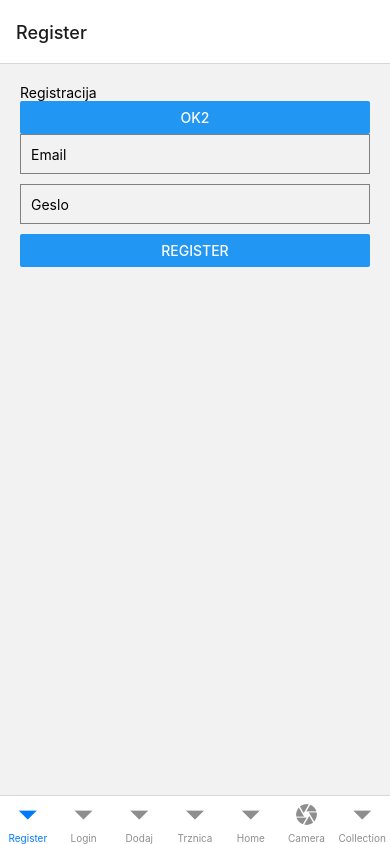
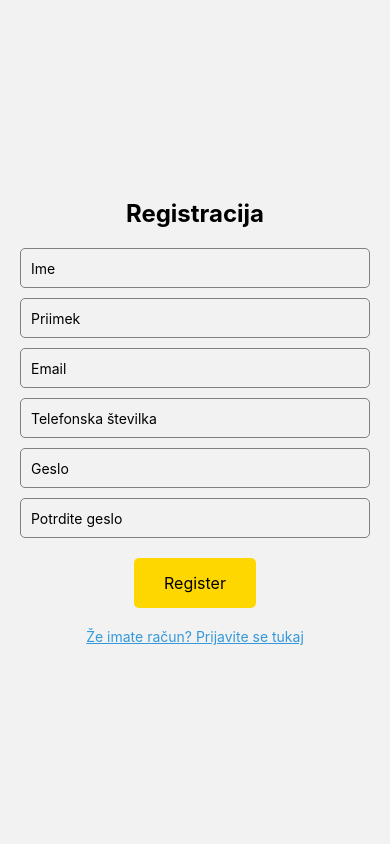
Before and after one commit to MolehLuka/CoinCatcher, a React Native app in the folder frontend/: screen /Register in a window 390 px wide. Built offline with nearby package versions, Linux system fonts and the light colour scheme.

Commit message:
navigation,izgled

```diff
--- a/frontend/components/Login/login.tsx
+++ b/frontend/components/Login/login.tsx
@@ -1,48 +1,45 @@
 import { NativeStackNavigationProp } from "@react-navigation/native-stack";
 import React, { useEffect, useState } from "react";
 import auth from '@react-native-firebase/auth';
-
-import {
-  View,
-  Text,
-  TextInput,
-  Button,
-  StyleSheet,
-  TouchableOpacity,
-} from "react-native";
+import AsyncStorage from '@react-native-async-storage/async-storage';
+import { View, Text, TextInput, Button, StyleSheet, TouchableOpacity, Keyboard } from "react-native";
 import Modal from "react-native-modal";
 import axios, { AxiosResponse } from "axios";
 import { useAuth } from "../../authcontext";
 import { baseUrl } from "../../global";
-
 
 interface LoginProps {
   navigation: NativeStackNavigationProp<any>;
 }
 
 function Login({ navigation }: LoginProps) {
-  const [firstName, setFirstName] = useState("");
-  const [lastName, setLastName] = useState("");
   const [email, setEmail] = useState("");
   const [password, setPassword] = useState("");
-  const [passwordConfirm, setPasswordConfirm] = useState("");
-  const [response, setResponse] = useState("")
-  const { user, setUser } = useAuth();
-
+  const [response, setResponse] = useState("");
+  const { setUser } = useAuth();
   const [isModalVisible, setModalVisible] = useState(false);
-
 
   const handleLogin = async (): Promise<void> => {
     try {
       const response: AxiosResponse = await axios.post(`${baseUrl}/login`, {
         email: email,
-        password : password,
+        password: password,
       });
 
       const user = response.data.user;
-      setUser(user)
+      setUser(user);
 
+      const saveData = async () => {
+        try {
+          await AsyncStorage.setItem('id', user);
+          console.log('Podatek shranjen uspešno.');
+        } catch (error) {
+          console.error('Napaka pri shranjevanju podatka:', error);
+        }
+      };
 
+      saveData();
+      navigation.navigate('App');
       console.log('Odgovor od backend-a:', response.data);
     } catch (error) {
       if (axios.isAxiosError(error)) {
@@ -50,9 +47,8 @@ function Login({ navigation }: LoginProps) {
 
         if (error.response) {
           console.error('Error Response Data:', error.response.data);
-          setResponse(error.response.data.message)
+          setResponse(error.response.data.message);
           setModalVisible(true);
-
         }
       } else {
         console.error('Napaka pri klicanju backend-a:', error);
@@ -60,20 +56,25 @@ function Login({ navigation }: LoginProps) {
     }
   };
 
-
   const closeModal = () => {
     setModalVisible(false);
   };
 
+  const navigateToRegister = () => {
+    navigation.navigate('Register');
+  };
+
   return (
     <View style={styles.container}>
-      <Text>Registracija</Text>
+      <Text style={styles.title}>Prijava</Text>
       <TextInput
   style={styles.input}
   placeholder="Email"
   onChangeText={setEmail}
   value={email}
   keyboardType="email-address"
+  autoCapitalize="none"
+  autoCorrect={false}
 />
 <TextInput
   style={styles.input}
@@ -81,8 +82,17 @@ function Login({ navigation }: LoginProps) {
   onChangeText={setPassword}
   value={password}
   secureTextEntry
+  autoCapitalize="none"
+  autoCorrect={false}
+  onEndEditing={() => Keyboard.dismiss()}
 />
-      <Button title="Login" onPress={handleLogin} />
+      <TouchableOpacity onPress={navigateToRegister}>
+        <Text style={styles.registerLink}>Nimate računa? Registrirajte se tukaj</Text>
+      </TouchableOpacity>
+      <TouchableOpacity onPress={handleLogin} style={styles.loginButton}>
+  <Text style={styles.loginButtonText}>Login</Text>
+</TouchableOpacity>
+
 
       <Modal isVisible={isModalVisible}>
         <View style={styles.modalContent}>
@@ -96,14 +106,38 @@ function Login({ navigation }: LoginProps) {
 
 const styles = StyleSheet.create({
   container: {
+    flex: 1,
+    justifyContent: 'center',
+    alignItems: 'center',
     padding: 20,
+  },
+  title: {
+    fontSize: 24,
+    fontWeight: 'bold',
+    marginBottom: 20,
   },
   input: {
     height: 40,
     borderColor: "gray",
     borderWidth: 1,
-    marginBottom: 10,
+    marginBottom: 20,
     padding: 10,
+    width: '100%',
+    borderRadius: 5,
+  },
+
+  loginButton: {
+    backgroundColor: 'gold',
+    paddingVertical: 15,
+    paddingHorizontal: 30,
+    borderRadius: 5,
+    marginTop: 10,
+  },
+
+  registerLink: {
+    color: '#3498db',
+    marginBottom: 20,
+    textDecorationLine: 'underline',
   },
   modalContent: {
     backgroundColor: "white",
@@ -111,6 +145,13 @@ const styles = StyleSheet.create({
     borderRadius: 10,
     alignItems: "center",
   },
+
+
+loginButtonText: {
+  color: 'black',
+  fontSize: 18,
+},
+
 });
 
 export default Login;
--- a/frontend/components/Navigation/navigation.tsx
+++ b/frontend/components/Navigation/navigation.tsx
@@ -1,48 +1,40 @@
-import React from "react";
-import { createBottomTabNavigator } from "@react-navigation/bottom-tabs";
-import { NavigationContainer } from "@react-navigation/native";
-import { CameraScreen } from "../CameraScreen/camera";
-import { Icon } from "react-native-elements";
-import { createStackNavigator } from "@react-navigation/stack";
-import { createDrawerNavigator } from "@react-navigation/drawer";
-import CollectionScreen from "../Collection/collection";
-import HomeScreen from "../HomeScreen/home";
-import ScannedCoinInfo from "../ScannedCoinInfo/scannedcoininfo";
-import Register from "../Register/register";
-import Login from "../Login/login";
-import DodajKovanecScreen from "../DodajTrznica/dodajtrznica";
-import Trznica from "../Trznica/trznica";
+import React, { useEffect, useState } from 'react';
+import { View, StatusBar, StyleSheet } from 'react-native';
+import { createBottomTabNavigator } from '@react-navigation/bottom-tabs';
+import { NavigationContainer } from '@react-navigation/native';
+import { createStackNavigator } from '@react-navigation/stack';
+import CollectionScreen from '../Collection/collection';
+import HomeScreen from '../HomeScreen/home';
+import ScannedCoinInfo from '../ScannedCoinInfo/scannedcoininfo';
+import Login from '../Login/login';
+import AsyncStorage from '@react-native-async-storage/async-storage';
+import Register from '../Register/register';
+import Icon from 'react-native-elements/dist/icons/Icon';
+import Trznica from '../Trznica/trznica';
+import DodajKovanecScreen from '../DodajTrznica/dodajtrznica';
 
 const Tab = createBottomTabNavigator();
 const Stack = createStackNavigator();
-const Drawer = createDrawerNavigator();
 
 const CameraStack = createStackNavigator();
 
 function CameraStackNavigator() {
   return (
     <CameraStack.Navigator>
-      <CameraStack.Screen name="CameraScreen" component={CameraScreen} options={{headerShown: false}}/>
-      <CameraStack.Screen name="ScannedCoinInfo" component={ScannedCoinInfo} options={{headerShown: false}}/>
+      <CameraStack.Screen name="CameraScreen" component={ScannedCoinInfo} options={{ headerShown: false }} />
+      <CameraStack.Screen name="ScannedCoinInfo" component={ScannedCoinInfo} options={{ headerShown: false }} />
     </CameraStack.Navigator>
   );
 }
 
-const setUid = () =>{
-
-}
 
 
-const AppNavigator = () => {
+function Navigator() {
   return (
-    <NavigationContainer>
-      <Tab.Navigator>
-      <Stack.Screen name="Register" component={Register} />
-        <Stack.Screen name="Login" component={Login}/>
-        <Stack.Screen name="Dodaj" component={DodajKovanecScreen}/>
-        <Stack.Screen name="Trznica" component={Trznica}/>
-        <Tab.Screen name="Home" component={HomeScreen} />
-        <Tab.Screen
+
+    <Tab.Navigator>
+      <Tab.Screen name="Home" component={HomeScreen} />
+      <Tab.Screen
           name="Camera"
           component={CameraStackNavigator}
           options={{
@@ -52,7 +44,49 @@ const AppNavigator = () => {
           }}
         />
         <Tab.Screen name="Collection" component={CollectionScreen} />
-      </Tab.Navigator>
+        <Tab.Screen name="Trznica" component={Trznica} />
+    </Tab.Navigator>
+
+
+  );
+}
+
+const AppNavigator = () => {
+  const [initialRouteName, setInitialRouteName] = useState('');
+  const [loading, setLoading] = useState(true);
+
+  useEffect(() => {
+    const preveriUid = async () => {
+      try {
+        const value = await AsyncStorage.getItem('id');
+        if (value === null) {
+          console.log('Vrednost ne obstaja v AsyncStorage.');
+          setInitialRouteName('Login');
+        } else {
+          setInitialRouteName('Home');
+        }
+      } catch (error) {
+        console.error('Napaka pri branju podatka iz AsyncStorage:', error);
+      } finally {
+        setLoading(false);
+      }
+    };
+
+    preveriUid();
+  }, []);
+
+  if (loading) {
+    return null;
+  }
+
+  return (
+    <NavigationContainer>
+      <Stack.Navigator initialRouteName={initialRouteName}>
+        <Stack.Screen name="App" component={Navigator} options={{ headerShown: false }} />
+        <Stack.Screen name="Login" component={Login} options={{ headerShown: false }} />
+        <Stack.Screen name="Register" component={Register} options={{ headerShown: false }} />
+        <Stack.Screen name="DodajTrznica" component={DodajKovanecScreen} options={{ headerShown: false }} />
+      </Stack.Navigator>
     </NavigationContainer>
   );
 };
--- a/frontend/components/Register/register.tsx
+++ b/frontend/components/Register/register.tsx
@@ -1,16 +1,10 @@
-import { NativeStackNavigationProp } from "@react-navigation/native-stack";
 import React, { useState } from "react";
-import {
-  View,
-  Text,
-  TextInput,
-  Button,
-  StyleSheet,
-  TouchableOpacity,
-} from "react-native";
+import { View, Text, TextInput, StyleSheet, TouchableOpacity } from "react-native";
 import Modal from "react-native-modal";
 import axios, { AxiosResponse } from "axios";
 import { useAuth } from "../../authcontext";
+import AsyncStorage from "@react-native-async-storage/async-storage";
+import { NativeStackNavigationProp } from "@react-navigation/native-stack";
 import { baseUrl } from "../../global";
 
 interface RegisterProps {
@@ -23,8 +17,9 @@ function Register({ navigation }: RegisterProps) {
   const [email, setEmail] = useState("");
   const [password, setPassword] = useState("");
   const [passwordConfirm, setPasswordConfirm] = useState("");
-  const [response, setResponse] = useState("")
+  const [response, setResponse] = useState("");
   const { user, setUser } = useAuth();
+  const [telefonskaSt, setTelefonskaSt] = useState("")
 
   const [isModalVisible, setModalVisible] = useState(false);
 
@@ -33,9 +28,11 @@ function Register({ navigation }: RegisterProps) {
       const response: AxiosResponse = await axios.post(`${baseUrl}/register`, {
         email: email,
         password: password,
+        firstName: firstName,
+        lastName: lastName,
+        telefonskaSt: telefonskaSt
       });
-
-
+      navigation.navigate('Home');
       console.log('Odgovor od backend-a:', response.data);
     } catch (error) {
       if (axios.isAxiosError(error)) {
@@ -43,9 +40,8 @@ function Register({ navigation }: RegisterProps) {
 
         if (error.response) {
           console.error('Error Response Data:', error.response.data);
-          setResponse(error.response.data.message)
+          setResponse(error.response.data.message);
           setModalVisible(true);
-
         }
       } else {
         console.error('Napaka pri klicanju backend-a:', error);
@@ -53,25 +49,66 @@ function Register({ navigation }: RegisterProps) {
     }
   };
 
-  const handle = () =>{
-    console.log(user)
-  }
+  const handle = () => {
+    console.log(user);
+    const readData = async () => {
+      try {
+        const value = await AsyncStorage.getItem('id');
+        if (value !== null) {
+          console.log('Prebrana vrednost iz AsyncStorage:', value);
 
+        } else {
+          console.log('Vrednost ne obstaja v AsyncStorage.');
+        }
+      } catch (error) {
+        console.error('Napaka pri branju podatka iz AsyncStorage:', error);
+      }
+    };
+    readData();
+  };
 
   const closeModal = () => {
     setModalVisible(false);
   };
 
+  function navigateToLogin() {
+    navigation.navigate('Login');
+  }
+
   return (
     <View style={styles.container}>
-      <Text>Registracija</Text>
-      <Button title="OK2" onPress={handle} />
+      <Text style={styles.title}>Registracija</Text>
+      <TextInput
+        style={styles.input}
+        placeholder="Ime"
+        onChangeText={setFirstName}
+        value={firstName}
+        autoCapitalize="words"
+      />
+      <TextInput
+        style={styles.input}
+        placeholder="Priimek"
+        onChangeText={setLastName}
+        value={lastName}
+        autoCapitalize="words"
+      />
       <TextInput
         style={styles.input}
         placeholder="Email"
         onChangeText={setEmail}
         value={email}
         keyboardType="email-address"
+        autoCapitalize="none"
+        autoCorrect={false}
+      />
+       <TextInput
+        style={styles.input}
+        placeholder="Telefonska številka"
+        onChangeText={setTelefonskaSt}
+        value={telefonskaSt}
+        secureTextEntry
+        autoCapitalize="none"
+        autoCorrect={false}
       />
       <TextInput
         style={styles.input}
@@ -79,13 +116,35 @@ function Register({ navigation }: RegisterProps) {
         onChangeText={setPassword}
         value={password}
         secureTextEntry
+        autoCapitalize="none"
+        autoCorrect={false}
       />
-      <Button title="Register" onPress={handleRegister} />
+      <TextInput
+        style={styles.input}
+        placeholder="Potrdite geslo"
+        onChangeText={setPasswordConfirm}
+        value={passwordConfirm}
+        secureTextEntry
+        autoCapitalize="none"
+        autoCorrect={false}
+      />
+      <TouchableOpacity
+        onPress={handleRegister}
+        style={styles.registerButton}
+      >
+        <Text style={styles.buttonText}>Register</Text>
+      </TouchableOpacity>
+
+      <TouchableOpacity onPress={navigateToLogin}>
+        <Text style={styles.loginLink}>Že imate račun? Prijavite se tukaj</Text>
+      </TouchableOpacity>
 
       <Modal isVisible={isModalVisible}>
         <View style={styles.modalContent}>
           <Text>{response}</Text>
-          <Button title="OK" onPress={closeModal} />
+          <TouchableOpacity onPress={closeModal} style={styles.modalButton}>
+            <Text style={styles.modalButtonText}>OK</Text>
+          </TouchableOpacity>
         </View>
       </Modal>
     </View>
@@ -94,14 +153,41 @@ function Register({ navigation }: RegisterProps) {
 
 const styles = StyleSheet.create({
   container: {
+    flex: 1,
+    justifyContent: 'center',
+    alignItems: 'center',
     padding: 20,
+  },
+  title: {
+    fontSize: 24,
+    fontWeight: "bold",
+    marginBottom: 20,
   },
   input: {
     height: 40,
-    borderColor: "gray",
+    width: '100%',
+    borderColor: 'gray',
     borderWidth: 1,
     marginBottom: 10,
     padding: 10,
+    borderRadius: 5,
+  },
+  registerButton: {
+    backgroundColor: 'gold',
+    paddingVertical: 15,
+    paddingHorizontal: 30,
+    borderRadius: 5,
+    marginTop: 10,
+  },
+  buttonText: {
+    color: "black",
+    textAlign: "center",
+    fontSize: 16,
+  },
+  loginLink: {
+    color: '#3498db',
+    marginTop: 20,
+    textDecorationLine: 'underline',
   },
   modalContent: {
     backgroundColor: "white",
@@ -109,6 +195,17 @@ const styles = StyleSheet.create({
     borderRadius: 10,
     alignItems: "center",
   },
+  modalButton: {
+    backgroundColor: "#3498db",
+    paddingVertical: 10,
+    paddingHorizontal: 20,
+    borderRadius: 5,
+    marginTop: 10,
+  },
+  modalButtonText: {
+    color: "white",
+    textAlign: "center",
+  },
 });
 
 export default Register;
--- a/frontend/components/Trznica/trznica.tsx
+++ b/frontend/components/Trznica/trznica.tsx
@@ -1,7 +1,8 @@
 import axios from 'axios';
 import React, { useEffect, useState } from 'react';
-import { View, Text, StyleSheet, FlatList, Image } from 'react-native';
+import { View, Text, StyleSheet, FlatList, Image, Button, TouchableOpacity } from 'react-native';
 import { baseUrl } from '../../global';
+import { NativeStackNavigationProp } from '@react-navigation/native-stack';
 
 interface MyCoin {
   id: string;
@@ -12,6 +13,7 @@ interface MyCoin {
     slika: string;
   };
 }
+
 
 const CoinItem: React.FC<{ coin: MyCoin }> = ({ coin }) => (
   <View style={styles.coinContainer}>
@@ -24,7 +26,12 @@ const CoinItem: React.FC<{ coin: MyCoin }> = ({ coin }) => (
   </View>
 );
 
-const Trznica = () => {
+interface RegisterProps {
+  navigation: NativeStackNavigationProp<any>;
+}
+
+
+const Trznica = ({ navigation }: RegisterProps) => {
   const [coinData, setCoinData] = useState<MyCoin[]>([]);
   const [loading, setLoading] = useState(true);
 
@@ -34,7 +41,7 @@ const Trznica = () => {
         const response = await axios.get(`${baseUrl}/pridobiKovanceTrznica`);
         const documents = response.data.documents;
 
-        // Map over the documents array and extract relevant data
+
         const newCoinData: MyCoin[] = documents.map((document: any) => ({
           id: document.id,
           data: {
@@ -45,7 +52,7 @@ const Trznica = () => {
           },
         }));
 
-        // Set the new coin data into the state
+
         setCoinData(newCoinData);
         setLoading(false);
       } catch (error) {
@@ -57,18 +64,24 @@ const Trznica = () => {
     fetchCoinData();
   }, [coinData]);
 
+  function handleDodaj() {
+    navigation.navigate('DodajTrznica');
+  }
+
   return (
     <View style={styles.container}>
-      <Text style={styles.title}>Kriptovalute</Text>
-      {loading ? (
-        <Text>Loading...</Text>
-      ) : (
-        <FlatList
-          data={coinData}
-          keyExtractor={(item) => item.id}
-          renderItem={({ item }) => <CoinItem coin={item} />}
-        />
-      )}
+
+    <TouchableOpacity
+    onPress={handleDodaj}
+    style={styles.registerButton}
+  >
+    <Text style={styles.buttonText}>Dodaj</Text>
+  </TouchableOpacity><FlatList
+    data={coinData}
+    keyExtractor={(item) => item.id}
+    renderItem={({ item }) => <CoinItem coin={item} />}
+  />
+
     </View>
   );
 };
@@ -94,8 +107,8 @@ const styles = StyleSheet.create({
     marginBottom: 12,
   },
   coinImage: {
-    width: 50,
-    height: 50,
+    width: 120,
+    height: 120,
     borderRadius: 25,
     marginRight: 12,
   },
@@ -116,6 +129,18 @@ const styles = StyleSheet.create({
     fontSize: 16,
     color: '#333',
   },
+  registerButton: {
+    backgroundColor: 'gold',
+    paddingVertical: 15,
+    paddingHorizontal: 30,
+    borderRadius: 5,
+    marginTop: 10,
+  },
+  buttonText: {
+    color: "black",
+    textAlign: "center",
+    fontSize: 16,
+  },
 });
 
 export default Trznica;
```
Also changed, not shown: frontend/App.tsx (+6 -1 lines), frontend/components/DodajTrznica/dodajtrznica.tsx (+37 -4 lines), frontend/components/HomeScreen/home.tsx (+9 -1 lines), frontend/package.json (+5 -2 lines), 2 other files (tests, documents, lock files or other folders). Lines whose indentation alone changed are shown as unchanged.
